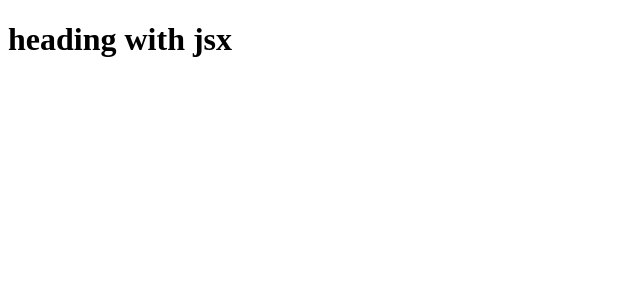
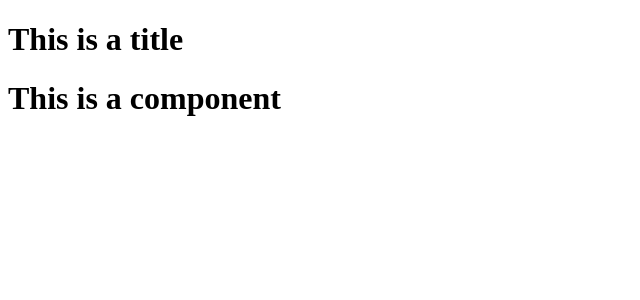
Before and after one commit to SwamiSonamSingh/namasteReact, a React (Vite) app: page / in a window 1280 px wide. Shown: the top 300 px of the page, without its empty margins (0-640 px from the left). Built offline with nearby package versions, Linux system fonts and the light colour scheme.

Commit message:
more about jsx and react element

```diff
--- a/App.js
+++ b/App.js
@@ -2,9 +2,23 @@ import React from "react"
 import ReactDOM from 'react-dom'
 
 // create element using core react
-const heading = React.createElement('h1', { id: 'heading' }, 'heading')
+// const heading = React.createElement('h1', { id: 'heading' }, 'heading')
 
 // create element using JSX
-const jsxHeading = <h1 id="heading">heading with jsx</h1>
+// const jsxHeading = <h1 id="heading">heading with jsx</h1>
+
+const Title = () => {
+    return <h1>This is a title</h1>
+}
+
+const Component = () => {
+    return (
+        <div>
+            <Title/>
+            <h1>This is a component</h1>
+        </div>
+    )
+}
+
 const root = ReactDOM.createRoot(document.getElementById('root'))
-root.render(jsxHeading)
+root.render(<Component/>)
```
Also changed, not shown: 1 other file (tests, documents, lock files or other folders).
